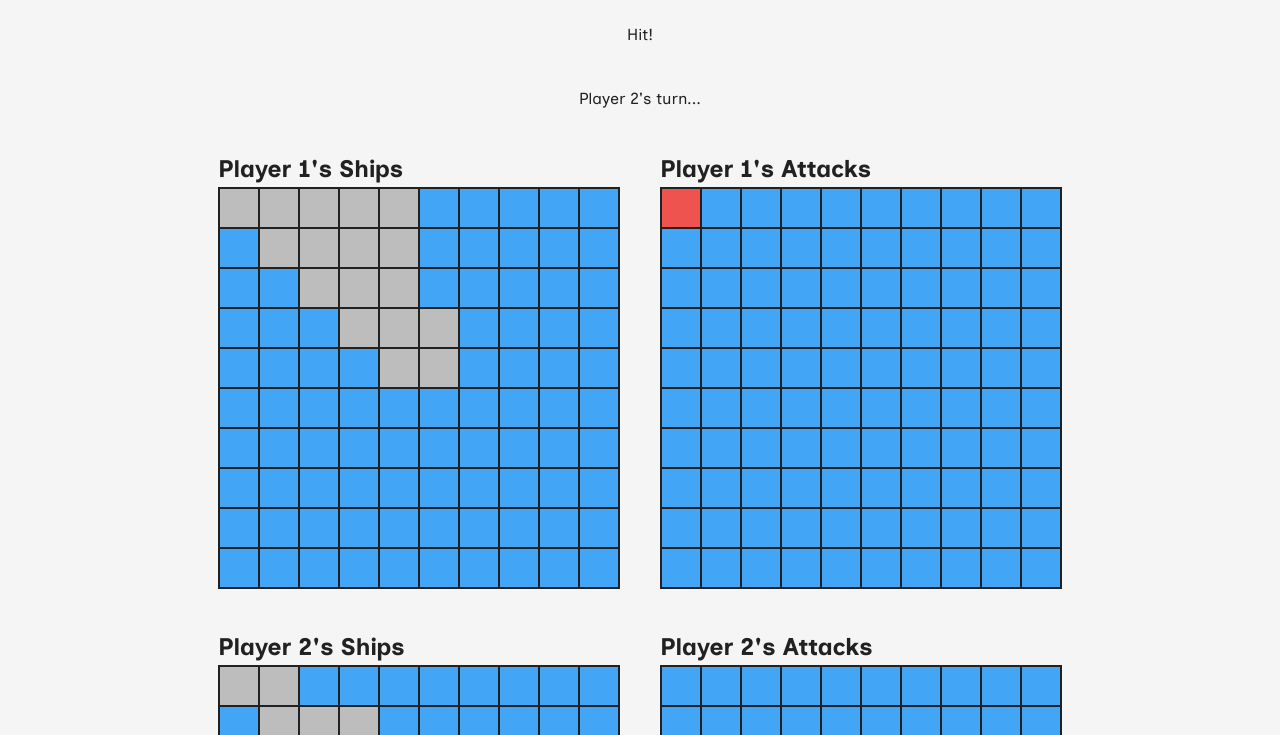
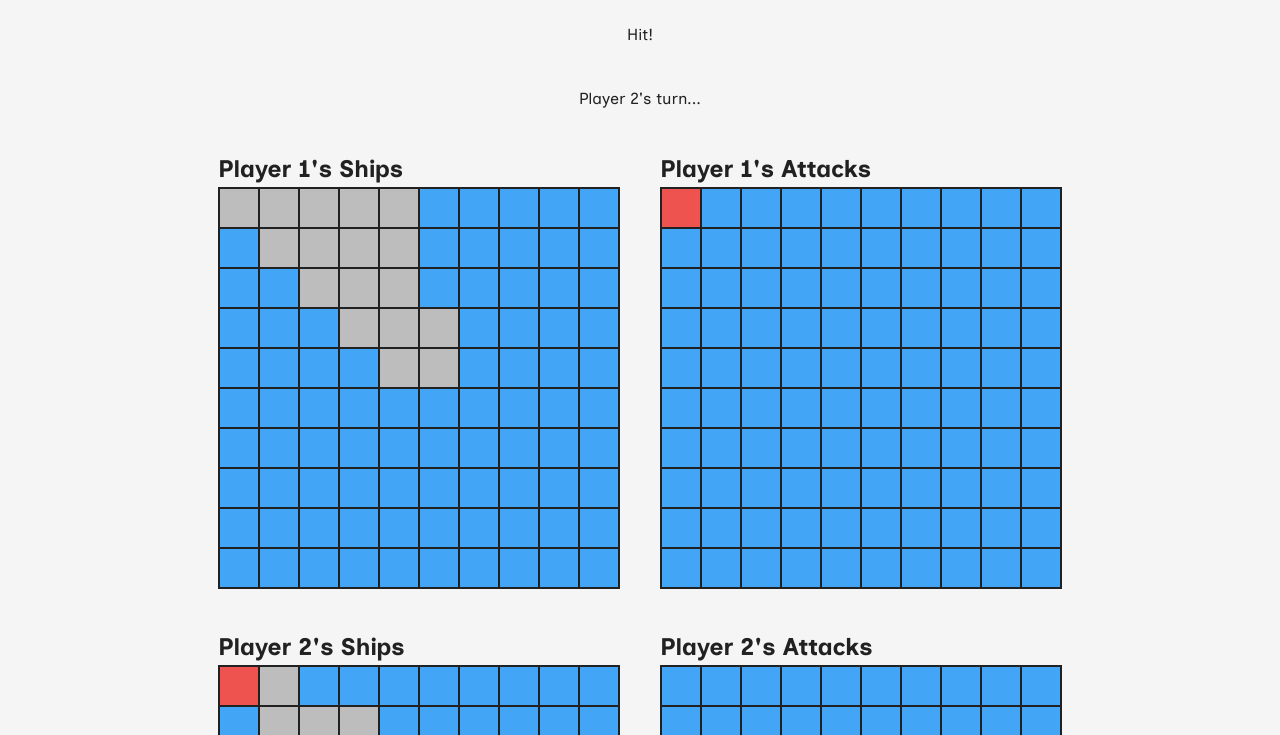
Before and after one commit to dsmchen/battleship, a website built with webpack: page src/template.html in a window 1280 px wide. Both pictures are taken after a click on the element 681 px from the left and 273 px from the top of the page. Shown: the part 65-800 px from the top of the page. Built offline with nearby package versions, Linux system fonts and the light colour scheme.

Commit message:
feat: add target UI

```diff
--- a/src/modules/ui/renderGameboard.js
+++ b/src/modules/ui/renderGameboard.js
@@ -30,10 +30,14 @@ export default function renderGameboard(player, enemy) {
       if (el instanceof Ship) {
         const ship = document.createElement("div");
         ship.classList.add("ship");
+        ship.dataset.x = i;
+        ship.dataset.y = j;
         shipGrid.appendChild(ship);
       } else {
         const sea = document.createElement("div");
         sea.classList.add("sea");
+        sea.dataset.x = i;
+        sea.dataset.y = j;
         shipGrid.appendChild(sea);
       }
     }
@@ -70,12 +74,26 @@ function handleAttack(t, enemy) {
 
   const x = t.dataset.x;
   const y = t.dataset.y;
+  let target;
   const isSuccess = enemy.gameboard.receiveAttack(x, y);
+
+  for (const container of document.querySelectorAll(".ship-container")) {
+    const thisShipContainer = t.parentElement.parentElement.previousSibling;
+
+    if (container !== thisShipContainer) {
+      const enemyShipContainer = container;
+      target = enemyShipContainer.querySelector(
+        `[data-x='${x}'][data-y='${y}']`,
+      );
+    }
+  }
 
   if (isSuccess) {
     t.classList.add("hit");
+    target.classList.add("hit");
   } else {
     t.classList.add("miss");
+    target.classList.add("miss");
   }
 
   nextTurn(t, enemy);
--- a/src/style.css
+++ b/src/style.css
@@ -153,6 +153,7 @@ body {
   background: var(--blue-400);
 }
 
+.ship.hit,
 .sea.hit {
   background: var(--red-400);
 }
```
